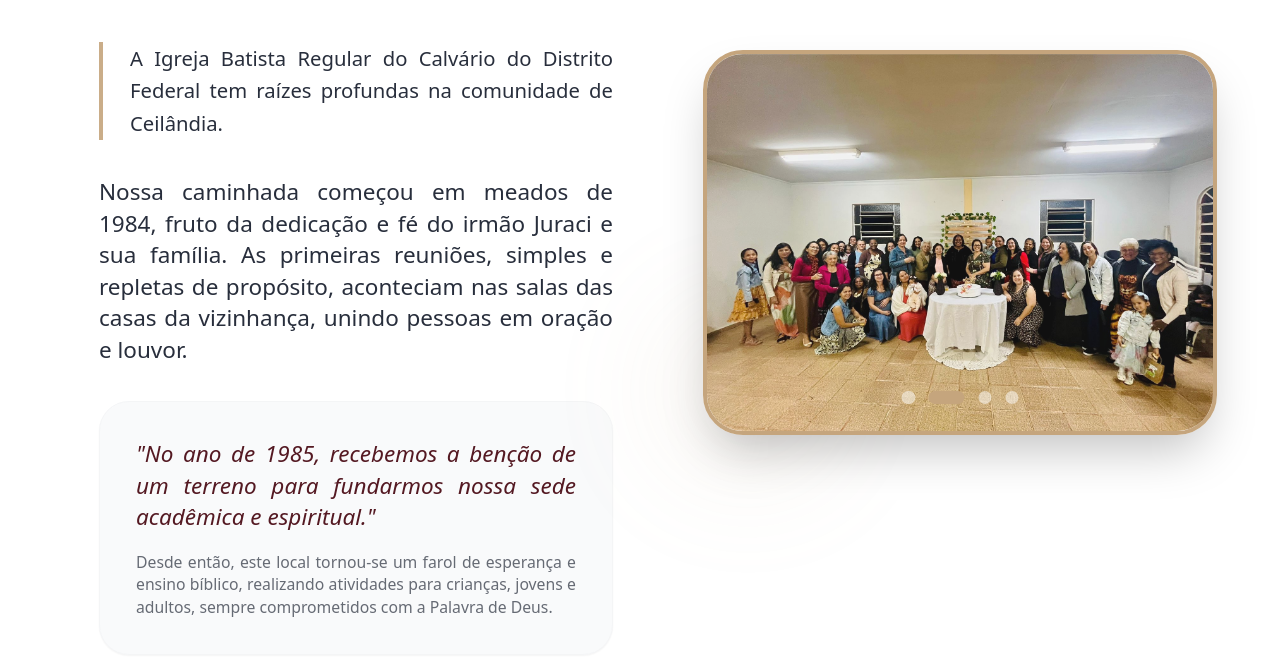
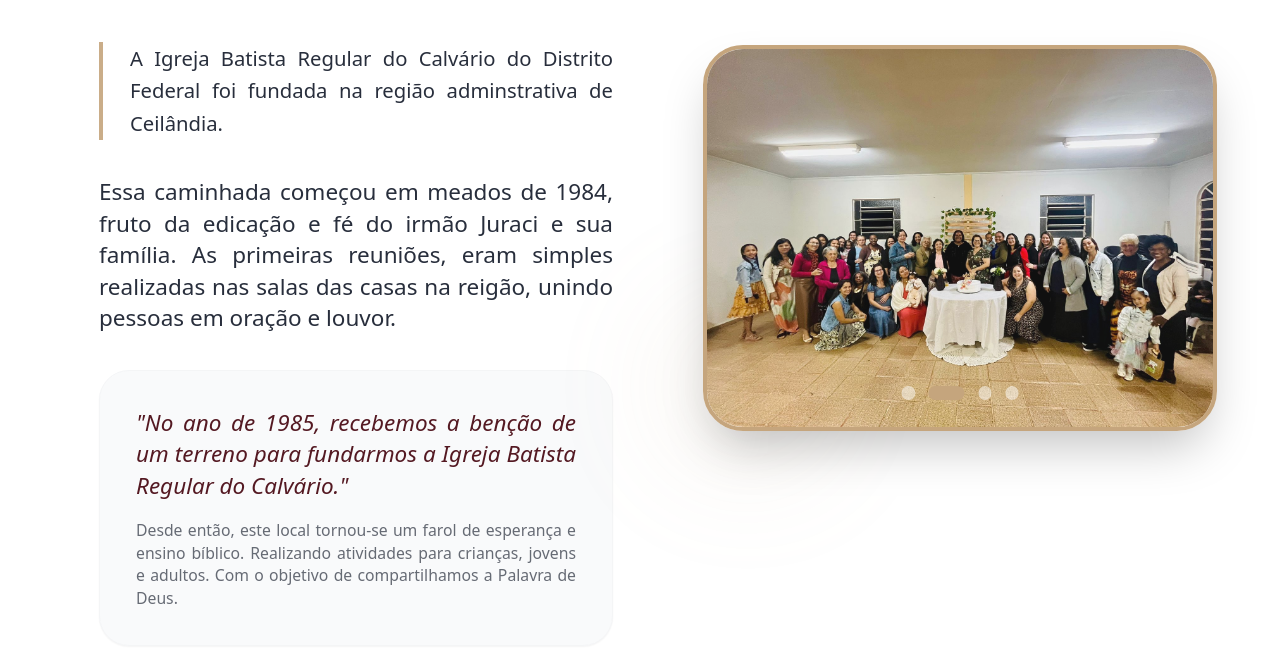
Before and after one commit to CoutinhoGustav/plataforma-ibrc, a React (Vite) app: page /quem-somos in a window 1280 px wide. Shown: the part 242-910 px from the top of the page. Built offline with nearby package versions, Linux system fonts and the light colour scheme.

Commit message:
atualização

```diff
--- a/src/components/Navbar.jsx
+++ b/src/components/Navbar.jsx
@@ -90,7 +90,7 @@ const Navbar = () => {
                         </button>
                         <button
                             onClick={() => setIsOpen(!isOpen)}
-                            className="inline-flex items-center justify-center p-2 rounded-md text-gray-700 dark:text-gray-200 hover:bg-gray-100 dark:hover:bg-gray-800 focus:outline-none animate-navbar"
+                            className="inline-flex items-center justify-center p-2 rounded-md text-gray-700 dark:text-gray-200 hover:bg-gray-100 dark:hover:bg-red-800 focus:outline-none animate-navbar"
                         >
                             <svg className="h-6 w-6" fill="none" viewBox="0 0 24 24" stroke="currentColor">
                                 {isOpen ? (
--- a/src/pages/QuemSomos.jsx
+++ b/src/pages/QuemSomos.jsx
@@ -30,19 +30,19 @@ const QuemSomos = () => {
 
                     <div className="text-lg md:text-xl space-y-8 text-justify leading-relaxed opacity-90 max-w-2xl">
                         <p className="font-medium text-lg leading-relaxed border-l-4 border-primary pl-6">
-                            A Igreja Batista Regular do Calvário do Distrito Federal tem raízes profundas na comunidade de Ceilândia.
+                            A Igreja Batista Regular do Calvário do Distrito Federal foi fundada na região adminstrativa de Ceilândia.
                         </p>
 
                         <p>
-                            Nossa caminhada começou em meados de 1984, fruto da dedicação e fé do irmão Juraci e sua família. As primeiras reuniões, simples e repletas de propósito, aconteciam nas salas das casas da vizinhança, unindo pessoas em oração e louvor.
+                            Essa caminhada começou em meados de 1984, fruto da edicação e fé do irmão Juraci e sua família. As primeiras reuniões, eram simples realizadas nas salas das casas na reigão, unindo pessoas em oração e louvor.
                         </p>
 
                         <div class="bg-gray-50 dark:bg-secondary/20 p-8 rounded-[30px]  border border-gray-100 border-[#C5A57D] shadow-sm transition-all hover:shadow-md">
                             <p className="italic font-medium text-secondary dark:text-primary mb-4 text-xl">
-                                "No ano de 1985, recebemos a benção de um terreno para fundarmos nossa sede acadêmica e espiritual."
+                                "No ano de 1985, recebemos a benção de um terreno para fundarmos a Igreja Batista Regular do Calvário."
                             </p>
                             <p className="text-sm opacity-70">
-                                Desde então, este local tornou-se um farol de esperança e ensino bíblico, realizando atividades para crianças, jovens e adultos, sempre comprometidos com a Palavra de Deus.
+                                Desde então, este local tornou-se um farol de esperança e ensino bíblico. Realizando atividades para crianças, jovens e adultos. Com o objetivo de compartilhamos a Palavra de Deus.
                             </p>
                         </div>
                     </div>
```
